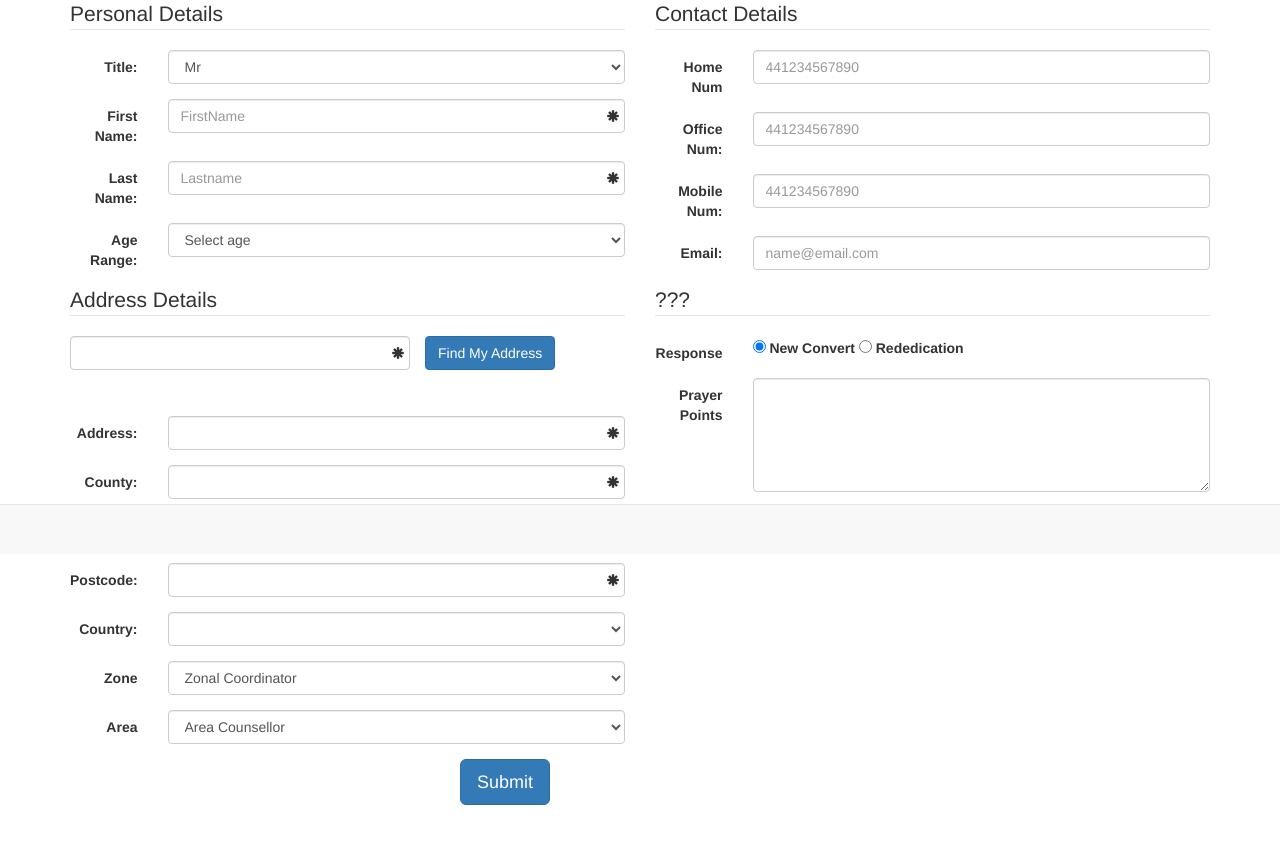
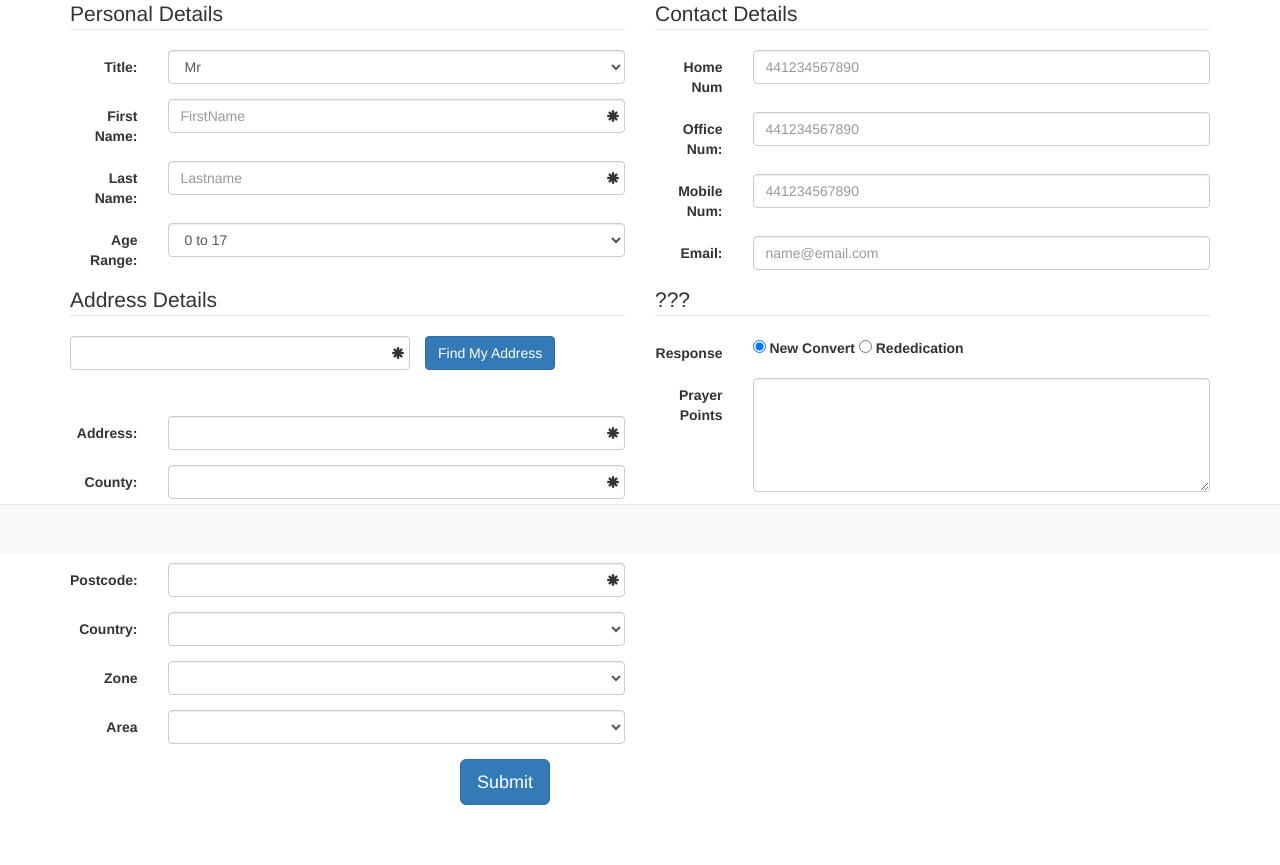
Before and after one commit to adetola-ralph/FOL_Software, a PHP site: page /data_input.php in a window 1280 px wide. Shown: the part 246-1111 px from the top of the page. Run offline with PHP 8.4, Linux system fonts and the light colour scheme; data that the repository does not hold is empty.

Commit message:
minor changes

```diff
--- a/data_input.php
+++ b/data_input.php
@@ -8,7 +8,7 @@
                     <span class=""><strong>Form obects with <i class="glyphicon glyphicon-asterisk" aria-hidden="true"></i>  and all dropdown objects are all required to be filled</span></strong>
                 </div>
             </div>
-      		<form role="form" class="form-horizontal" id="form" >
+      		<form role="form" class="form-horizontal" id="form" method="post">
 				<div class="row">
                     <div class="alert alert-danger hidden"  id="alert">
                     	<a href="#" class="close" data-dismiss="alert" aria-label="close">&times;</a>
@@ -59,8 +59,8 @@
                             <div class="form-group">
                                 <label for="agerange" class="control-label col-sm-2">Age Range:</label>
                                 <div class="col-sm-10">
-                                    <select name="agerange" required class="form-control required">
-                                        <option value>Select age</option>
+                                    <select id="agerange" name="agerange" required class="form-control required">
+                                        <!--<option value="0">Select an age</option>-->
                                         <option value="0-17">0 to 17</option>
                                         <option value="18-24">18 to 24</option>
                                         <option value="25-34">25 to 34</option>
@@ -178,7 +178,7 @@
                             	<label for="zonal_coordinator" class="control-label col-sm-2">Zone</label>
                                 <div class="col-sm-10">
                                 	<select id="zonal_coordinator" name="zonal_coordinator" required class="form-control required">
-                                        <option value>Zonal Coordinator</option>
+                                        <!--<option value>Zonal Coordinator</option>-->
                                     </select>
                                 </div>
                             </div>
@@ -187,7 +187,7 @@
                             	<label for="area_counsellor" class="control-label col-sm-2">Area</label>
                                 <div class="col-sm-10">
                                 	<select id="area_counsellor" name="area_counsellor" required class="form-control required" >
-                                        <option value>Area Counsellor</option>
+                                        <!--<option value>Area Counsellor</option>-->
                                     </select>
                                 </div>
                             </div>
--- a/php_class/convertHelper.php
+++ b/php_class/convertHelper.php
@@ -5,7 +5,7 @@ require_once("convert.php");
 class convertHelper
 {
 
-	private $conn;
+	public $conn;
 
 	public function __construct()
 	{
@@ -53,7 +53,9 @@ class convertHelper
 	public function getByYear($year)
 	{
 		$query = "SELECT COUNT(*) FROM converts WHERE YEAR(regDate) = ?";
+
 		$stmt = $this->conn->prepare($query);
+		//var_dump($this->conn);
 		$stmt->bindParam("1",$year);
 		$stmt->execute();
 		$convertArray = array();
@@ -163,4 +165,6 @@ class convertHelper
 	}
 }
 
+/*$chy = new convertHelper();
+var_dump(get_class_methods($chy->conn));*/
 ?>
```
